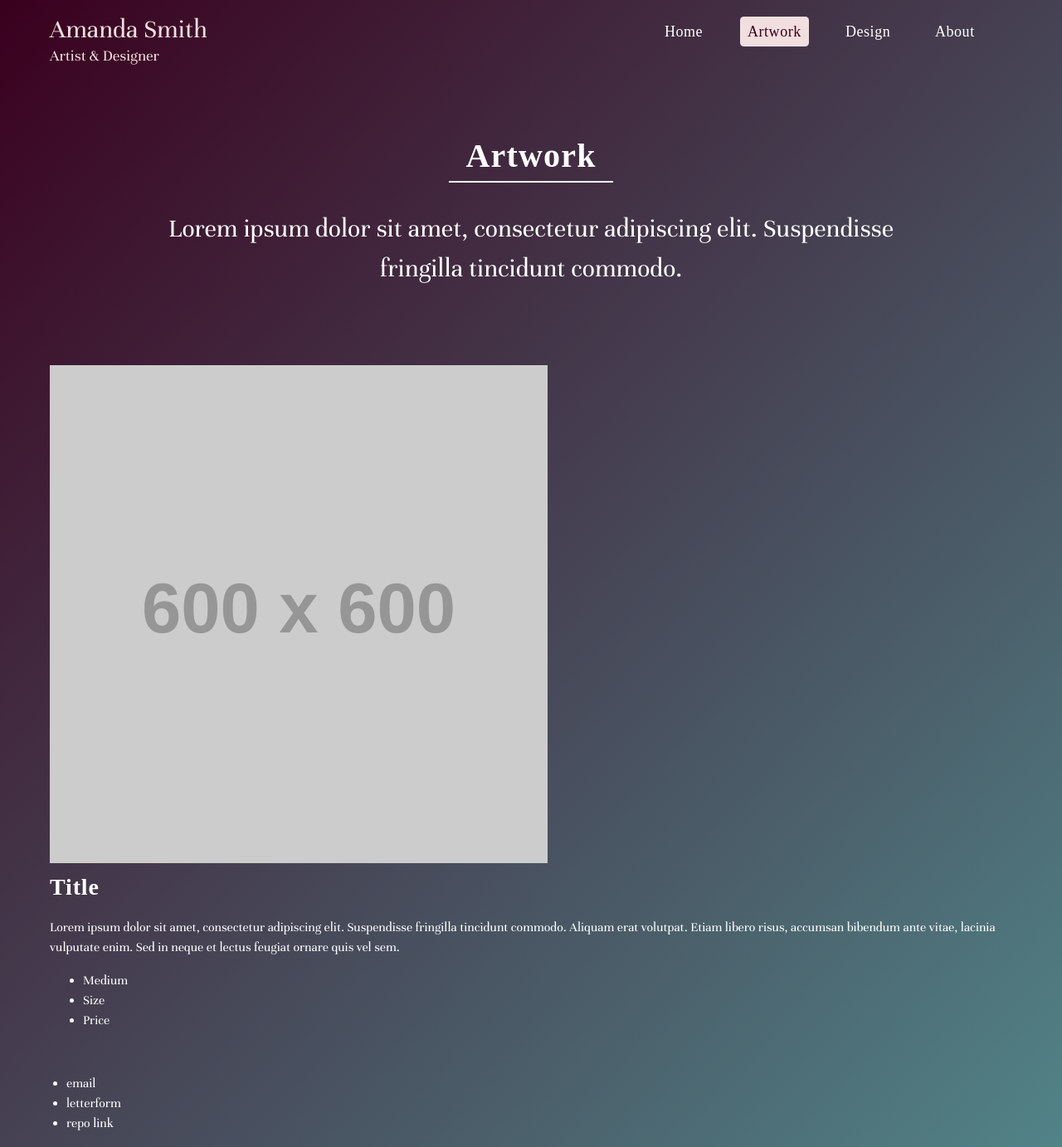
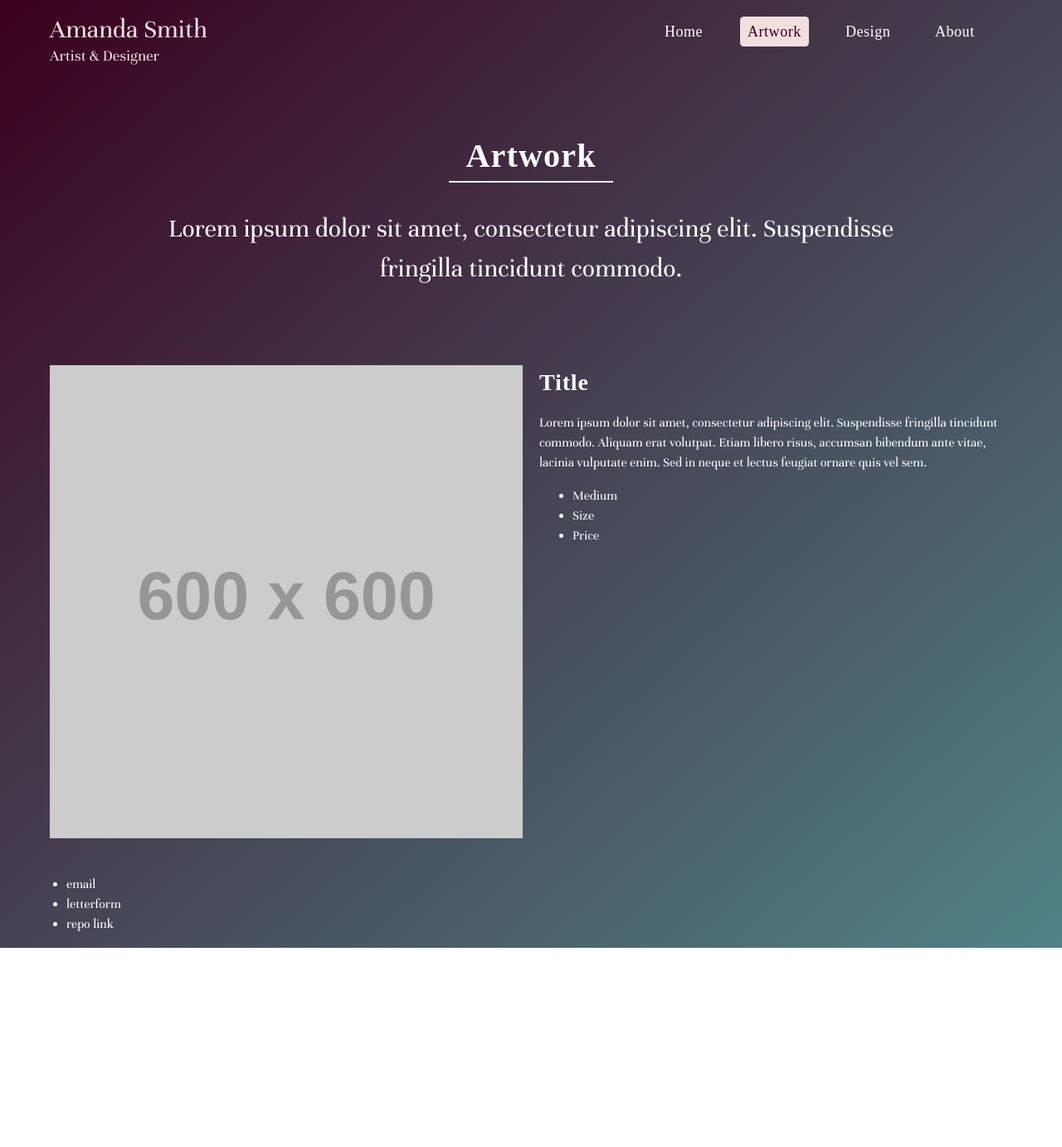
Before and after one commit to asmithorn/asmithorn.github.io, a Jekyll site: the page built from artwork/index.html, in a window 1280 px wide. Shown: the whole page at 83% size. Built offline with Jekyll 4.4.1, drawn with Linux system fonts in a browser that asks for light colours; some web fonts are replaced; after the commit the page ends 1142 px from its top, so only the background shows below that.

Commit message:
layout changes

```diff
--- a/about/index.html
+++ b/about/index.html
@@ -19,9 +19,9 @@ title: About
   <section class="o-row--1200 o-row--v-padding u-padding--w-20-120">
     <header><h2 class="u-row-header">Skills</h2></header>
 
-    <div class="o-two-col">
+    <div class="o-two-col--mobile">
 
-      <div class="o-two-col__column">
+      <div>
         <h3>Expertise</h3>
         <ul class="c-list">
           <li>Branding</li>
@@ -36,7 +36,7 @@ title: About
         </ul>
       </div>
 
-      <div class="o-two-col__column">
+      <div>
         <h3>Tools &amp; Mediums</h3>
         <ul class="c-list">
           <li>35mm Film</li>
--- a/artwork/index.html
+++ b/artwork/index.html
@@ -15,7 +15,7 @@ title: Artwork
 
 
 <div class="o-row o-row--1200">
-  <section class="u-padding--20">
+  <section class="o-two-col u-padding--20">
     <div>
       <img src="https://via.placeholder.com/600.jpg?text=artwork" alt=""/>
     </div>
--- a/css/style.scss
+++ b/css/style.scss
@@ -164,7 +164,7 @@ img {
     padding-bottom: $vspace;
   }
 
-.o-two-col {
+.o-two-col--mobile {
   display: -ms-grid;//?
   display: grid;
   -ms-grid-columns: 1fr 1fr;//?
@@ -292,6 +292,15 @@ img {
     justify-content: space-between;
   }
 
+  .o-two-col {
+    display: -ms-grid;//?
+    display: grid;
+    -ms-grid-columns: 1fr 1fr;//?
+    grid-template-columns: repeat(2, 1fr);
+    -ms-grid-colum-gap: 1.25rem;//?
+    grid-column-gap: 1.25rem;
+  }
+
   .c-list {
     align-items: flex-start;
     display: flex;
```
